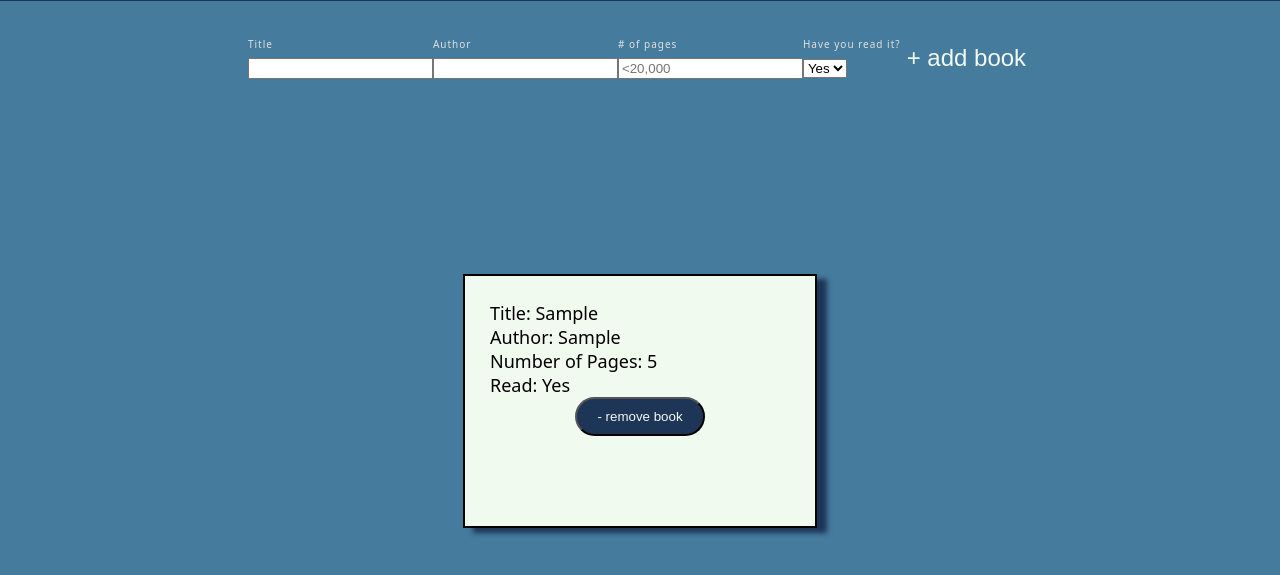
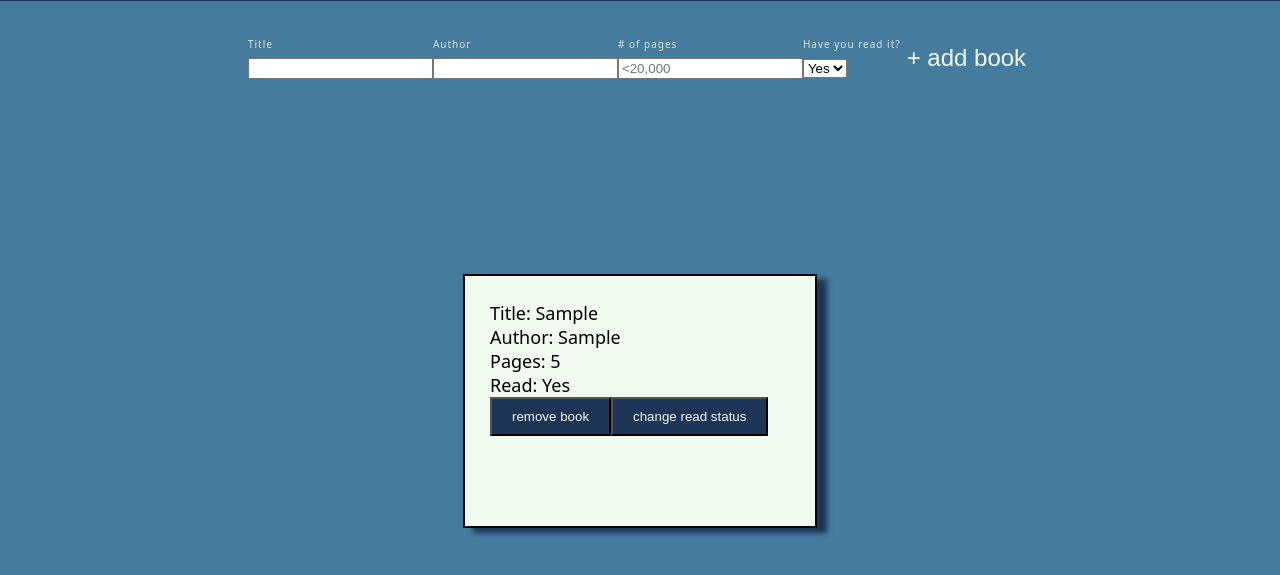
Before and after one commit to prngnmark/Library, a plain HTML site: page index.html in a window 1280 px wide. Both pictures are taken after typing "Sample", "Sample", "5" into the empty fields and a click on the button "+ add book". Shown: the part 113-688 px from the top of the page. Drawn offline with Linux system fonts and the light colour scheme.

Commit message:
Added button that changes the read status of the book on screen and in the book object

```diff
--- a/app.js
+++ b/app.js
@@ -34,21 +34,49 @@ function makeBookDiv(arg) {
     book.setAttribute('style', 'white-space: pre;');
     book.dataset.index = myLibrary.length - 1;
     body.appendChild(book);
+
     const bookInfo = document.createElement('div');
     bookInfo.classList.add('bookInfo');
-    book.appendChild(bookInfo)
-    bookInfo.textContent = `Title: ${arg.title}\r\nAuthor: ${arg.author}\r\nNumber of Pages: ${arg.pages}\r\nRead: ${arg.read}`;
+    book.appendChild(bookInfo);
+
+    const title = document.createElement('div');
+    const author = document.createElement('div');
+    const pages = document.createElement('div');
+    const status = document.createElement('div');
+    title.textContent = `Title: ${arg.title}`;
+    author.textContent = `Author: ${arg.author}`;
+    pages.textContent = `Pages: ${arg.pages}`;
+    status.textContent = `Read: ${arg.read}`;
+    bookInfo.appendChild(title);
+    bookInfo.appendChild(author);
+    bookInfo.appendChild(pages);
+    bookInfo.appendChild(status);
+
     const btnDiv = document.createElement('div');
     btnDiv.classList.add('btnDiv');
     book.appendChild(btnDiv);
     const remove = document.createElement('button');
     remove.classList.add('remove');
-    remove.innerText = "- remove book";
+    remove.innerText = "remove book";
     remove.addEventListener('click', () => {
         book.remove();
-        myLibrary.splice(book.dataset.index, 1)
+        myLibrary.splice(book.dataset.index, 1);
     })
     btnDiv.appendChild(remove);
+
+    const statusChange = document.createElement('button');
+    statusChange.classList.add('change');
+    statusChange.innerText = "change read status";
+    statusChange.addEventListener('click', () => {
+        if (status.textContent == "Read: Yes") {
+            status.textContent = "Read: No";
+            myLibrary[book.dataset.index].read = "No"
+        } else {
+            status.textContent = "Read: Yes";
+            myLibrary[book.dataset.index].read = "Yes"
+        }
+    })
+    btnDiv.appendChild(statusChange);
 }
 
 submitBtn.addEventListener('click', (event) => {
@@ -58,5 +86,3 @@ submitBtn.addEventListener('click', (event) => {
         form.reset()
     }
 })
-
-displayBook(myLibrary);
--- a/style.css
+++ b/style.css
@@ -49,7 +49,6 @@ body {
 
 .btnDiv {
     display: flex;
-    flex-direction: column;
     align-items: center;
 }
 
@@ -88,9 +87,9 @@ label {
     cursor: pointer;
 }
 
-.remove {
+.remove,
+.change {
     background-color: #1d3557;
     color: #f1faee;
     padding: 10px 20px;
-    border-radius: 25px;
 }
```
Also changed, not shown: 1 other file.
